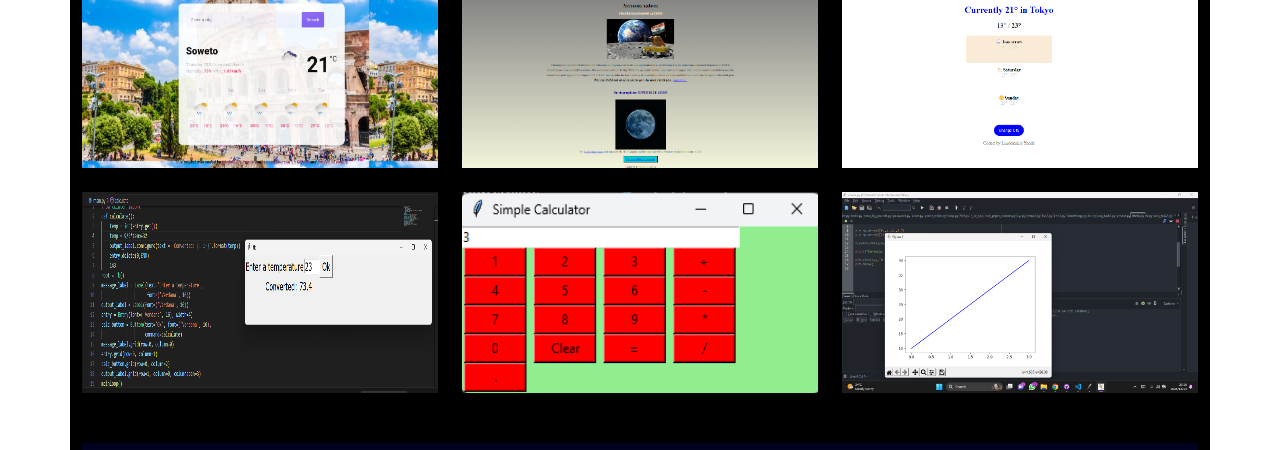
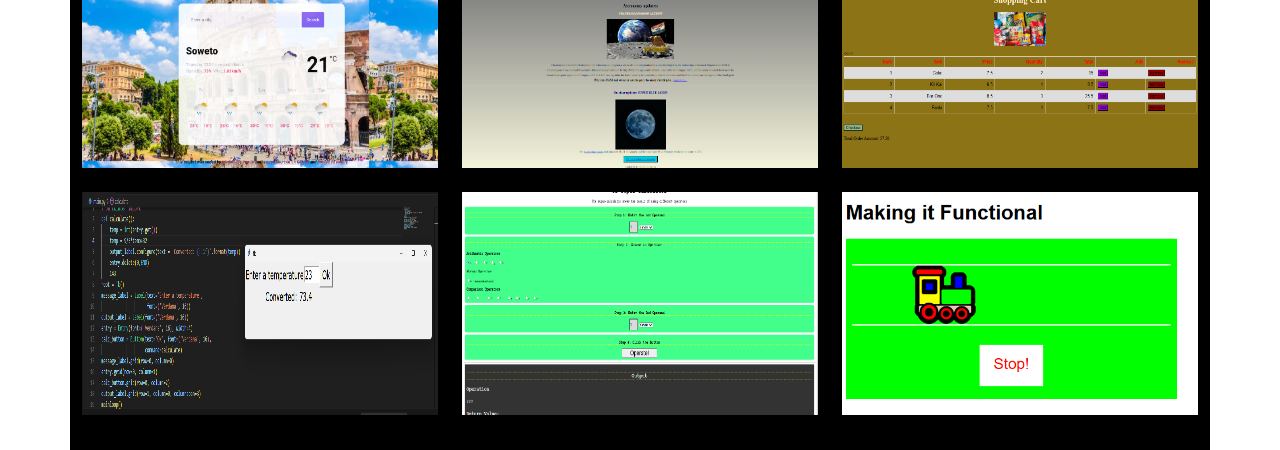
Before and after one commit to LindokuhleYende/Portfolio-project, a plain HTML site: page index.html in a window 1280 px wide. Shown: the part 738-1188 px from the top of the page. Drawn offline with nearby package versions, Linux system fonts and the light colour scheme.

Commit message:
Update index.html

```diff
--- a/index.html
+++ b/index.html
@@ -75,13 +75,13 @@
         <div class="row">
             <img src="images/weather.png" alt="Weather Project" class="col-sm-4 back" />
             <img src="images/astronomy.png" alt="astronomy Project" class="col-sm-4 back" />
-            <img src="images/weatherTokyo.png" alt="Tokyo weather" class="col-sm-4 back" />
+            <img src="images/shoppingCart.png" alt="shopping Cart" class="col-sm-4 back" />
         </div>
         <br />
         <div class="row">
             <img src="images/tempConveter.png" alt="Temperature Conveter" class="col-sm-4 back" />
-            <img src="images/calculator.png" alt="calculator" class="col-sm-4 back" />
-            <img src="images/statProject.png" alt="Line graph" class="col-sm-4 back" />
+            <img src="images/jsCalculator.png" alt="calculator" class="col-sm-4 back" />
+            <img src="images/trainTrack.png" alt="train track" class="col-sm-4 back" />
         </div>
 
         <footer>
```
